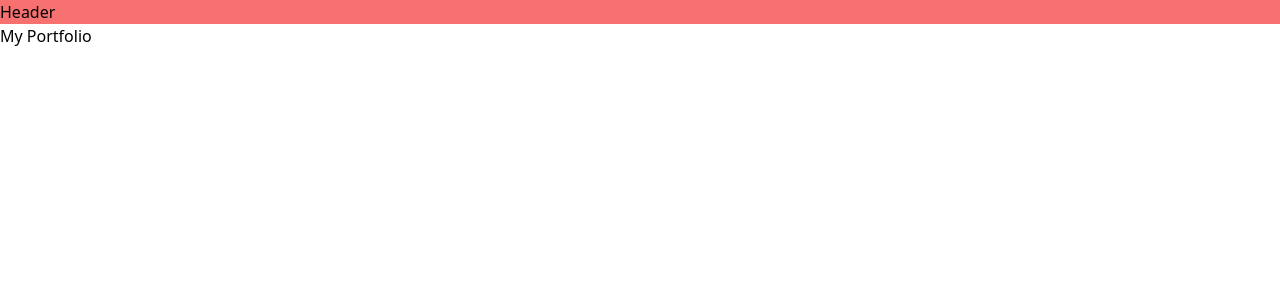
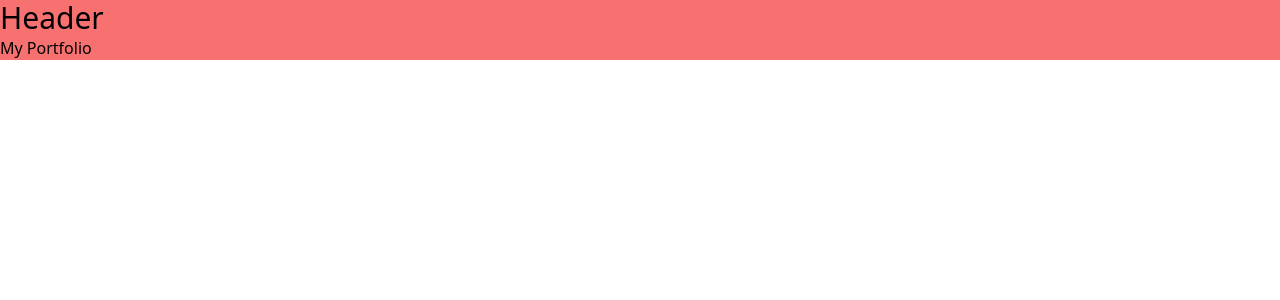
Before and after one commit to joaquinlari/my-portfolio-react, a React (Vite) app: page / in a window 1280 px wide. Shown: the top 300 px of the page. Built offline with nearby package versions, Linux system fonts and the light colour scheme.

Commit message:
Added import for index.css in App and Header components, updated div elements with new class names

```diff
--- a/src/App.jsx
+++ b/src/App.jsx
@@ -1,10 +1,11 @@
 import { Header } from "./components/Header"
+import './index.css'
 
 const App = () => {
   return (
     <>
       <Header />
-      <div>My Portfolio</div>
+      <div className="bg-red-400">My Portfolio</div>
     </>
   )
 }
--- a/src/components/Header.tsx
+++ b/src/components/Header.tsx
@@ -1,5 +1,6 @@
 import React from "react";
+import "../index.css";
 
 export const Header = () => {
-  return <div className="bg-red-400">Header</div>;
+  return <div className="bg-red-400 text-3xl">Header</div>;
 };
```
